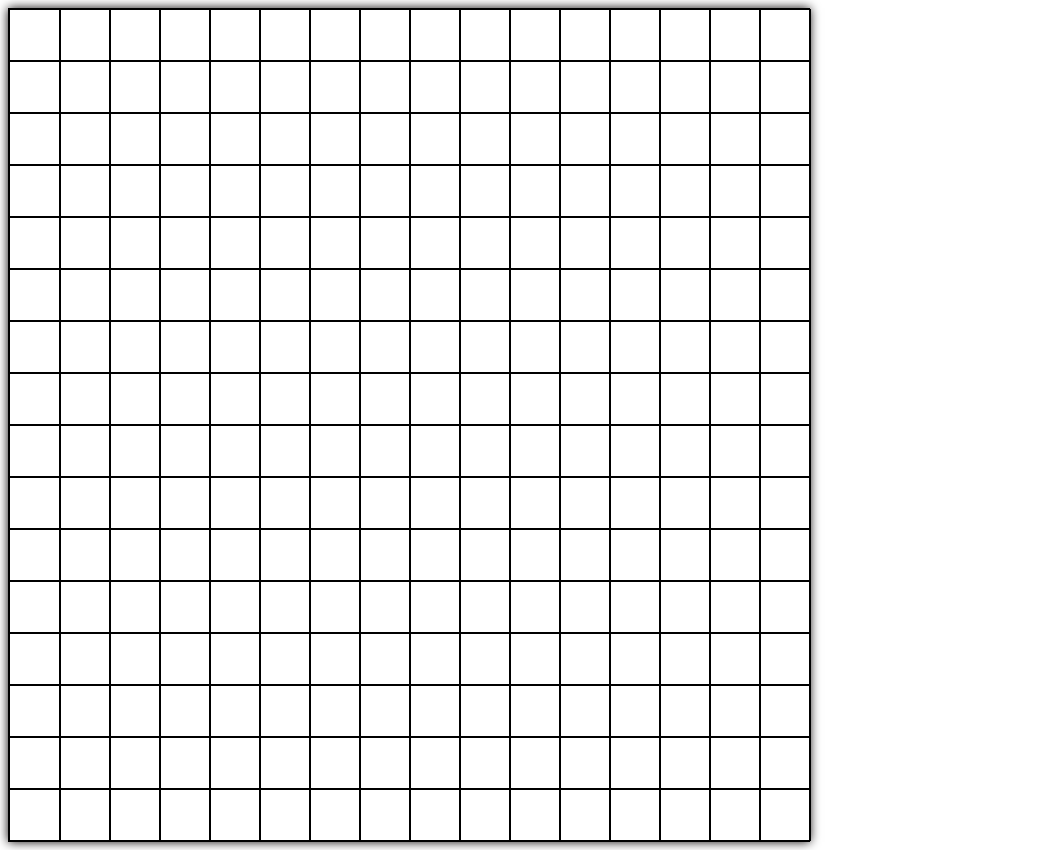
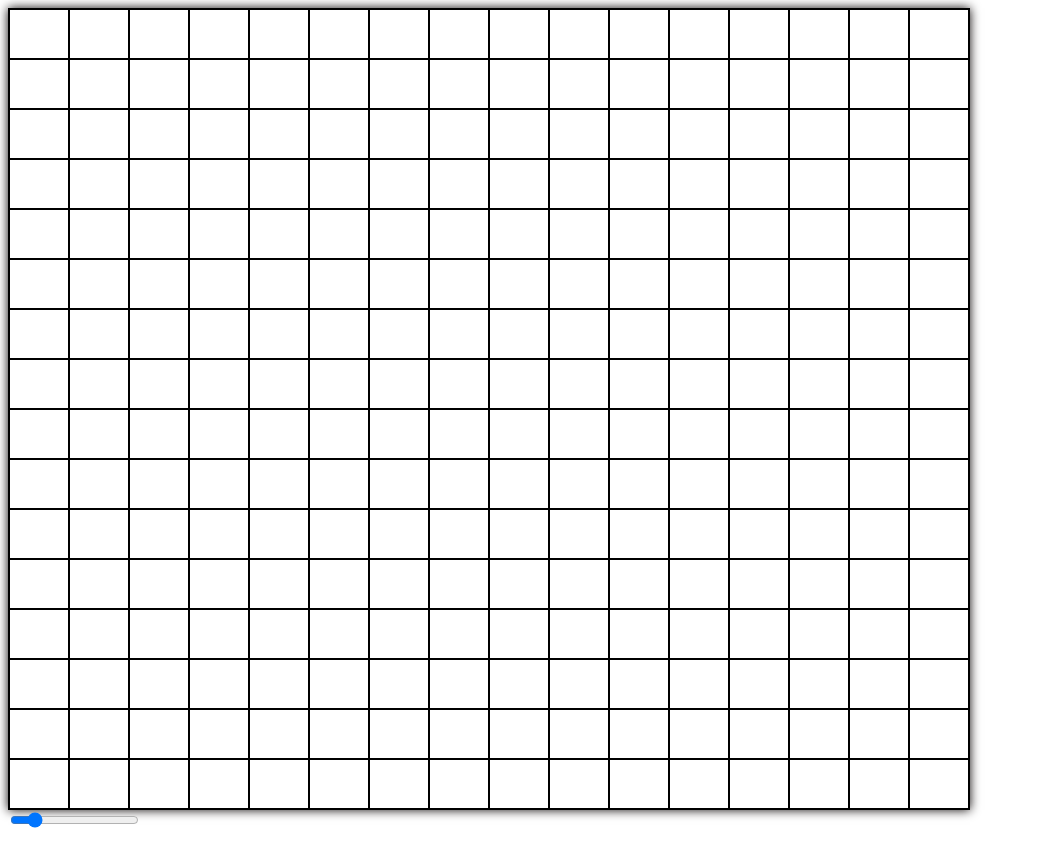
Before and after one commit to Qxtlp/odin-etch-a-sketch, a plain HTML site: page index.html in a window 1280 px wide. Shown: the whole page, without its empty margins (0-1041 px from the left). Drawn offline with Linux system fonts and the light colour scheme.

Commit message:
add change grid size feature

```diff
--- a/index.html
+++ b/index.html
@@ -1,5 +1,6 @@
 <!DOCTYPE html>
 <html lang="en">
+
 <head>
     <meta charset="UTF-8">
     <meta http-equiv="X-UA-Compatible" content="IE=edge">
@@ -7,13 +8,17 @@
     <title>Etch a Sketch</title>
     <link rel="stylesheet" href="style.css">
 </head>
-<body>
-    <div id="grid">
 
+<body onload="addGrid(16)">
+    <div id="grid"></div>
+    <div>
+        <input type="range" value="16" min="1" max="100" onchange="this.nextElementSibling.value = this.value;addGrid(this.value)">
+        <output></output>
     </div>
 
 
 
     <script src="script.js"></script>
 </body>
+
 </html>
--- a/script.js
+++ b/script.js
@@ -1,7 +1,10 @@
-document.body.onload = addGrid;
-
-function addGrid() {
-    for (let i = 1; i <= 16 * 16; i++) {
+function addGrid(size) {
+    const grid = document.querySelector("#grid");
+    const child = grid.querySelectorAll("div");
+    child.forEach(child => child.remove());
+    grid.style.cssText = `grid-template-columns: repeat(${size}, 1fr) `
+    console.log(size);
+    for (let i = 1; i <= size * size; i++) {
         const column = document.createElement("div");
         column.addEventListener("mouseover", () => {
             let randomColor = Math.floor(Math.random() * 16777215).toString(16);
--- a/style.css
+++ b/style.css
@@ -1,13 +1,11 @@
 #grid {
     display: grid;
-    grid-template-columns: repeat(16, 50px);
-    width: fit-content;
     border: 1px solid black;
     box-shadow: 0 0 10px rgb(14, 9, 9);
+    width: 960px;
+    height: 100vh;
 }
 
 .item {
-    height: 50px;
-    width: 50px;
     border: 1px solid;
 }
```
